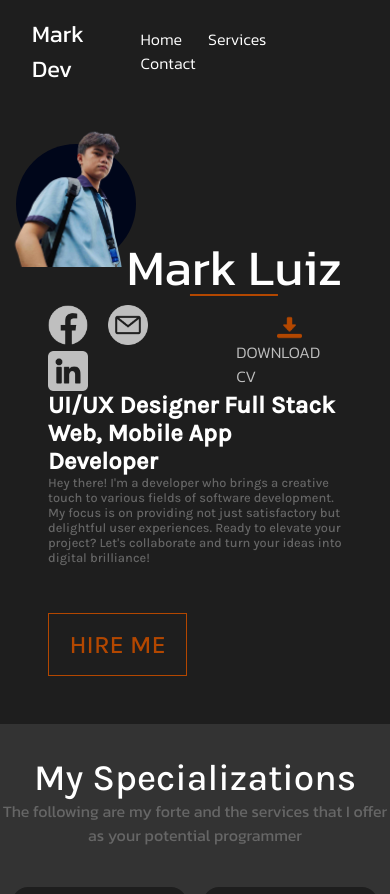
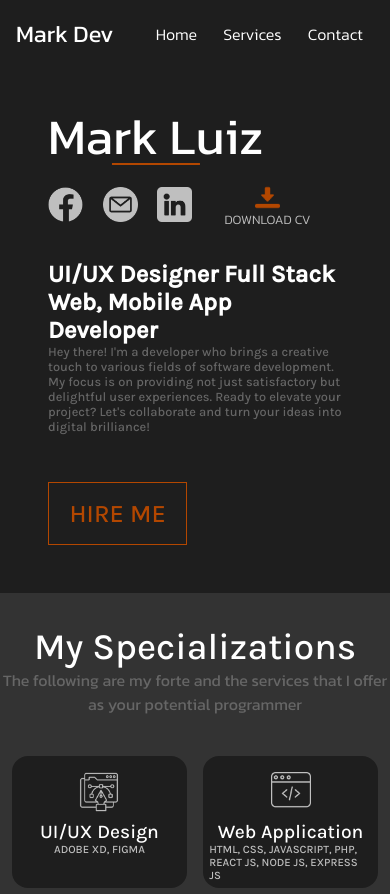
Before and after one commit to Mark-WebHabit/markluiz.github.io, a plain HTML site: page index.html in a window 390 px wide. Shown: the top 894 px of the page. Drawn offline with Linux system fonts and the light colour scheme.

Commit message:
fixed small width appearance

```diff
--- a/index.html
+++ b/index.html
@@ -47,7 +47,7 @@
           </div>
           <a class="download-cv" href="./mark_luiz_cv.pdf" download="mark_luiz_cv.pdf">
             <img src="./media/direct-download.png" alt="Download CV">
-            <span>DOWNLOAD CV</span>
+            <span id="dl">DOWNLOAD CV</span>
           </a>
         </div>
 
--- a/mark.css
+++ b/mark.css
@@ -37,6 +37,12 @@ header{
   align-items: center;
   justify-content: space-between;
   padding:1em 2em;
+}
+
+@media (max-width: 410px) {
+  header{
+    padding: 1em ;
+  }
 }
 
 header > p{
@@ -452,6 +458,23 @@ transform: scale(0.9);
     left: 1em;
   }
 }
+@media (max-width: 410px) {
+  .info{
+    padding-top:  2em;
+  }
+  .info .upperInfo .social-media-buttons .logo-buttons a img{
+    width: 35px;
+  }
+  #dl{
+    font-size: 0.8rem;
+  }
+  .info .upperInfo .hiddenImageContainer{
+    display: none;
+  }
+  .info .upperInfo .name, .info .upperInfo .social-media-buttons{
+    align-self: flex-start;
+  }
+}
 
 /* services section */
 
```
